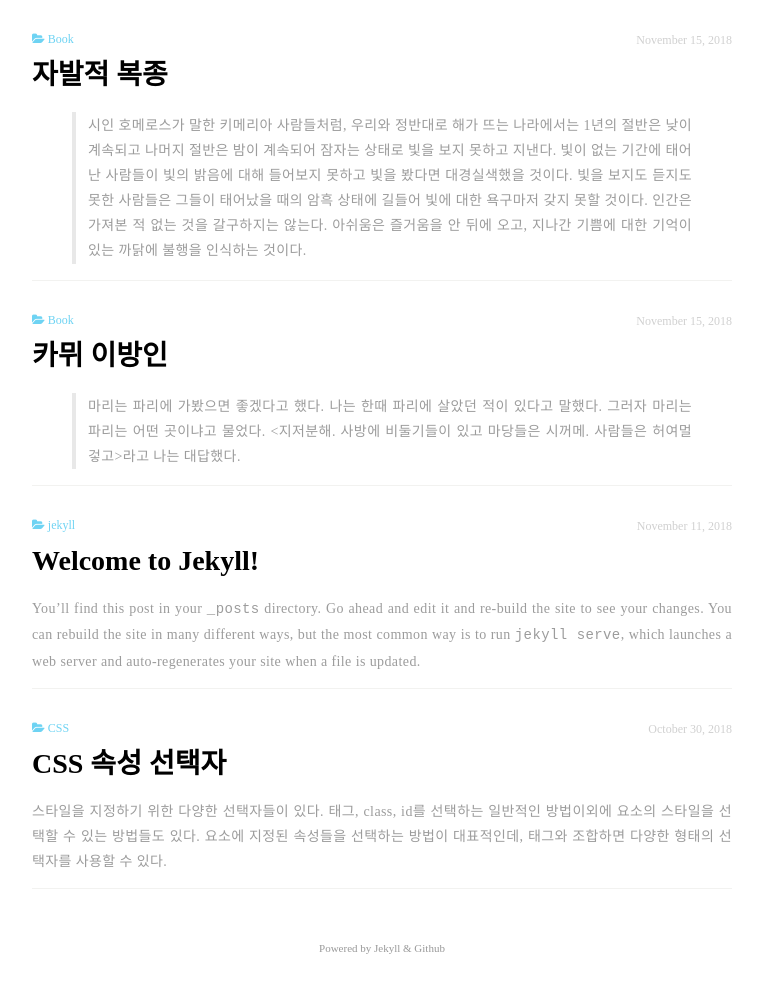
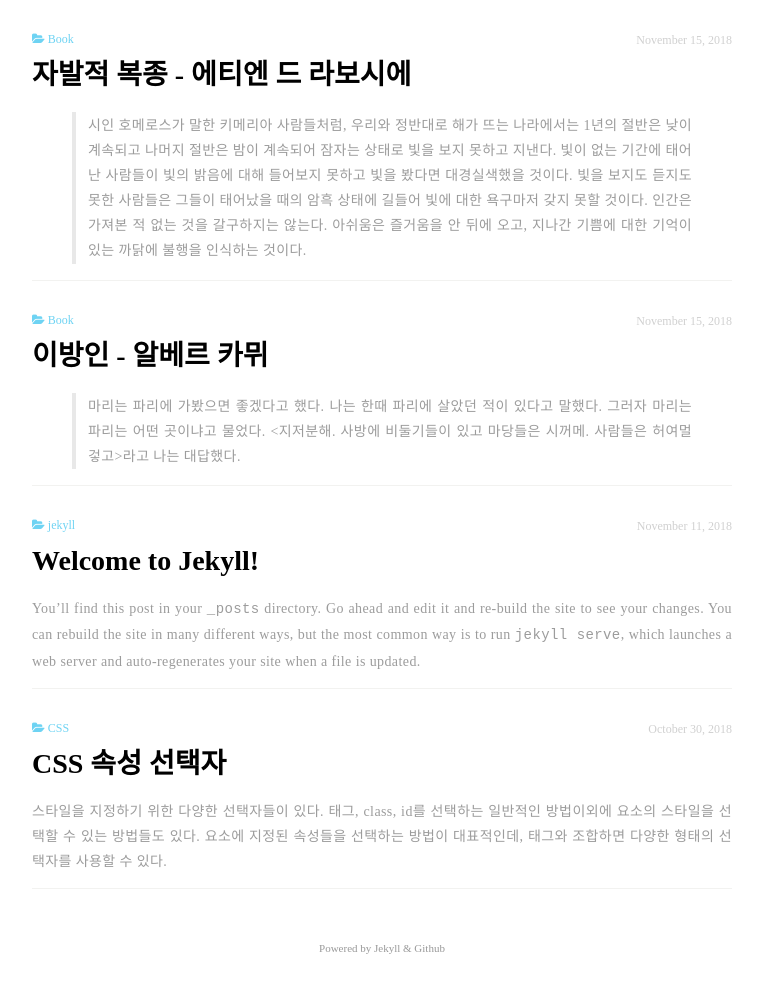
Before and after one commit to naduhy2/blog, a Jekyll site: the page built from index.md, in a window 1280 px wide. Shown: the part 464-1452 px from the top of the page, without its empty margins (258-1021 px from the left). Built offline with Jekyll 4.4.1, drawn with Linux system fonts in a browser that asks for light colours.

Commit message:
Modify post text

```diff
--- a/_posts/2018-11-15-albert-camus-stranger.md
+++ b/_posts/2018-11-15-albert-camus-stranger.md
@@ -1,6 +1,6 @@
 ---
 layout: post
-title: 카뮈 이방인
+title: 이방인 - 알베르 카뮈
 date: 2018-11-15
 categories: Book
 tags: Camus
--- a/_posts/2018-11-15-discours-de-la-servitude-volontaire.md
+++ b/_posts/2018-11-15-discours-de-la-servitude-volontaire.md
@@ -1,6 +1,6 @@
 ---
 layout: post
-title: 자발적 복종
+title: 자발적 복종 - 에티엔 드 라보시에
 categories: Book
 tags:
 ---
```
